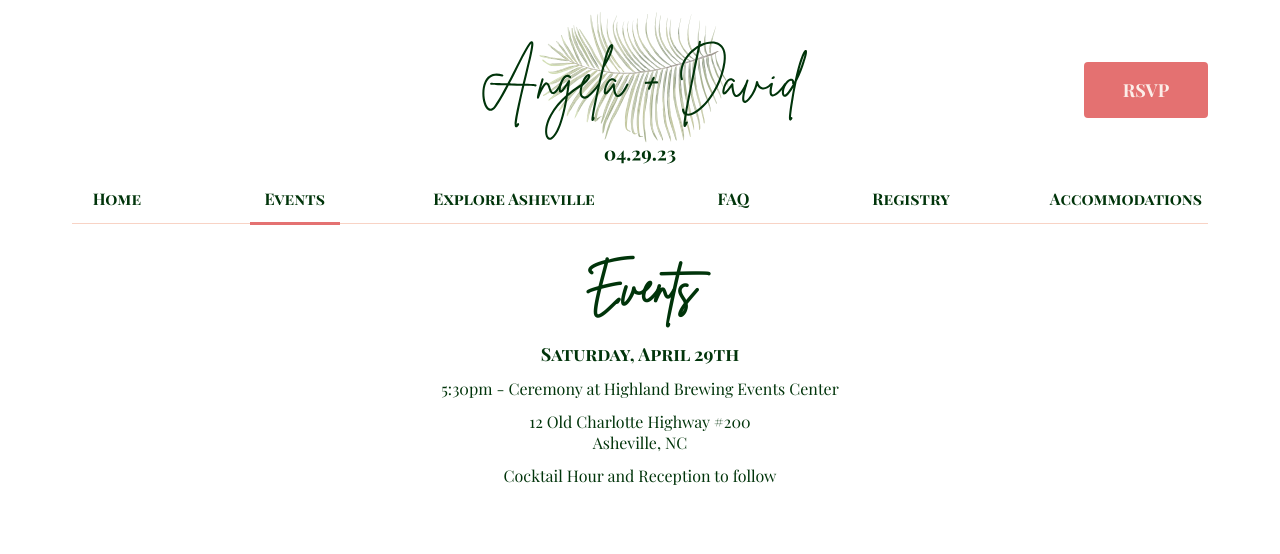
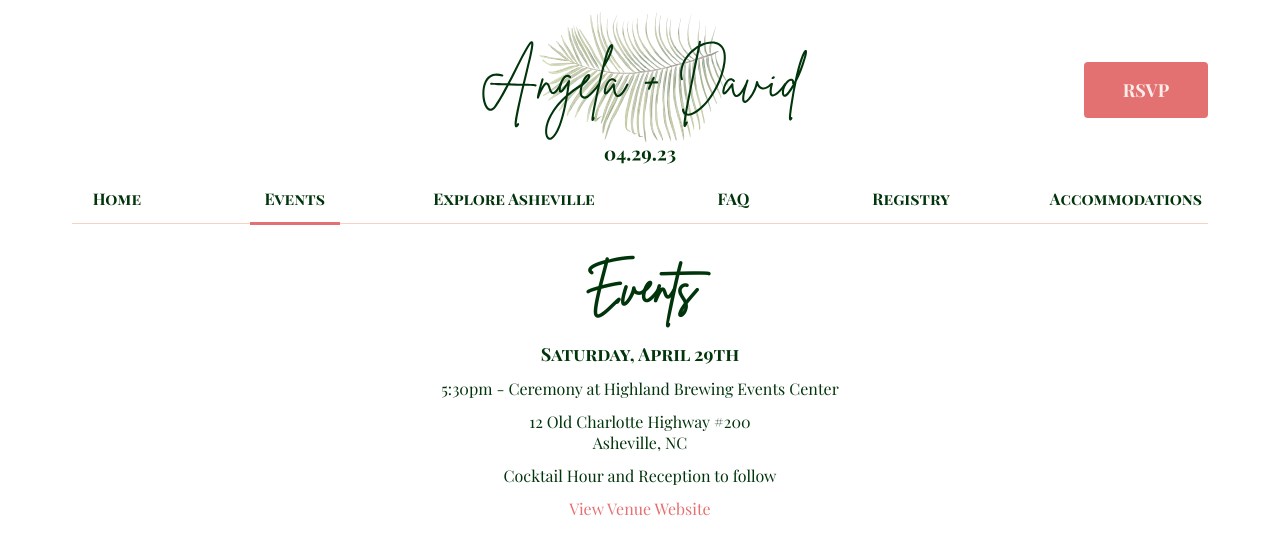
Before and after one commit to angevogler/wedding-website, a React (Create React App) app: page /events in a window 1280 px wide. Shown: the top 554 px of the page. Built offline with nearby package versions, Linux system fonts and the light colour scheme.

Commit message:
adding venue details

```diff
--- a/src/components/eventsPage/EventsPage.tsx
+++ b/src/components/eventsPage/EventsPage.tsx
@@ -1,5 +1,6 @@
 import React from 'react'
 import styled from 'styled-components'
+import { Hyperlink } from '../hyperlink'
 import { BodyLarge, H5, FancyH1 } from '../typography'
 
 const EventsPage: React.FC = () => (
@@ -16,6 +17,13 @@ const EventsPage: React.FC = () => (
         <BodyLarge>
             Cocktail Hour and Reception to follow
         </BodyLarge>
+        <StyledHyperlink
+            id="venue-website"
+            href="https://highlandbrewing.com/private-events/"
+            target="_blank"
+        >
+            View Venue Website
+        </StyledHyperlink>
     </EventsPageContainer>
 )
 
@@ -35,4 +43,8 @@ const AddressContainer = styled.div`
     margin: 12px;
 `
 
+const StyledHyperlink = styled(Hyperlink)`
+    margin: 12px;
+`
+
 export default EventsPage
--- a/src/components/exploreAshevillePage/BreweriesAndCocktails.tsx
+++ b/src/components/exploreAshevillePage/BreweriesAndCocktails.tsx
@@ -15,6 +15,9 @@ const ThingsToDo: React.FC = () => (
         <ListItem>
             <H4>Breweries</H4>
             <ul>
+                <li>
+                    <BodyLarge>Highland Brewing - the original is our wedding venue and has tons of outdoor activities, but there's also a taproom downtown!</BodyLarge>
+                </li>
                 <li>
                     <BodyLarge>Green Man</BodyLarge>
                 </li>
```
